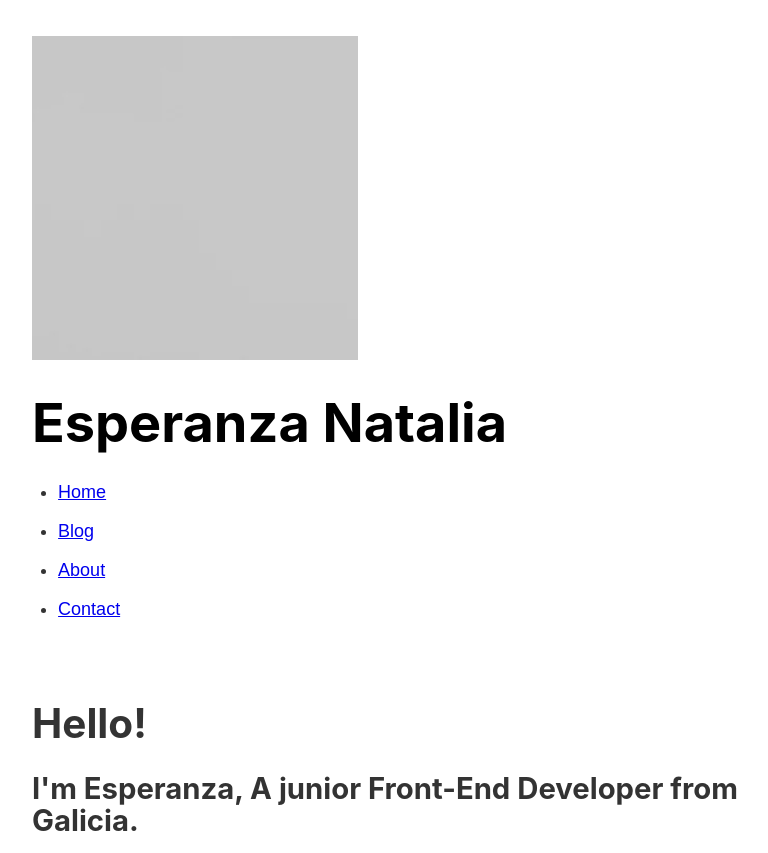
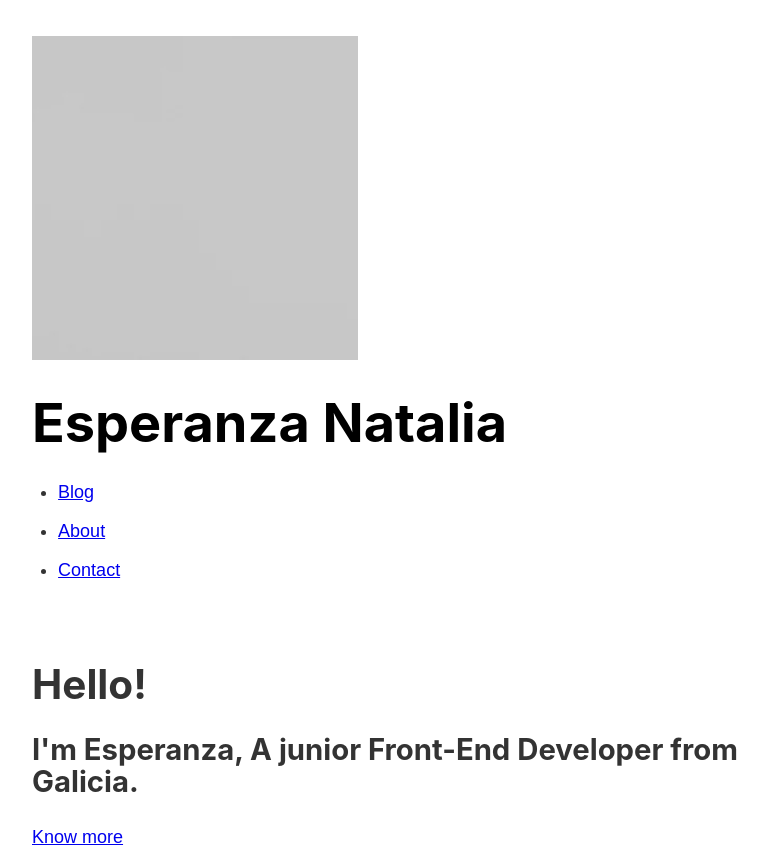
Before and after one commit to mechaphysis/my-site, a Gatsby site: page / in a window 1280 px wide. Shown: the top 853 px of the page, without its empty margins (251-1019 px from the left). Built offline with nearby package versions, Linux system fonts and the light colour scheme; Gatsby itself is replaced by a stand-in of ours.

Commit message:
feat: remove redundant linking

```diff
--- a/src/components/header.js
+++ b/src/components/header.js
@@ -25,9 +25,6 @@ const Header = () => {
             <nav>
                 <ul className={headerStyles.navList}>
                     <li>
-                        <Link className={headerStyles.navItem} activeClassName={headerStyles.activeNavItem} to='/'>Home</Link>
-                    </li>
-                    <li>
                         <Link className={headerStyles.navItem} activeClassName={headerStyles.activeNavItem} to='/blog'>Blog</Link>
                     </li>
                     <li>
```
